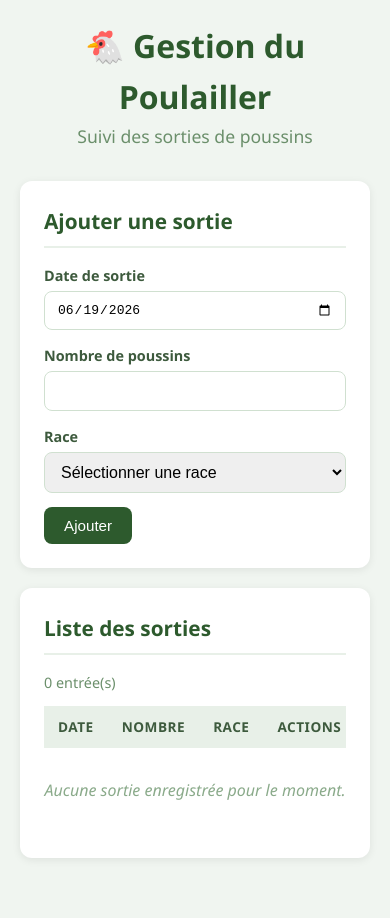
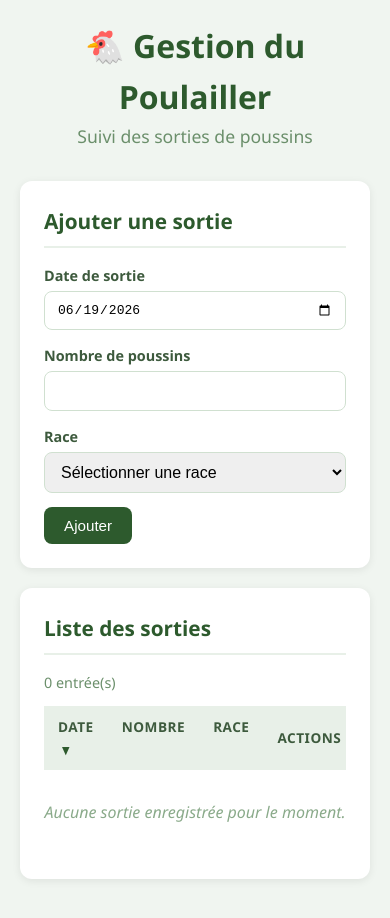
Before and after one commit to sleimane-hemida/poule, a website: page index.html in a window 390 px wide. Drawn offline with Linux system fonts and the light colour scheme; no server answers.

Commit message:
Add sort by date, nombre, race

```diff
--- a/css/style.css
+++ b/css/style.css
@@ -157,6 +157,26 @@ thead th {
   color: #3d5a3d;
 }
 
+thead th.sortable {
+  cursor: pointer;
+  user-select: none;
+}
+
+thead th.sortable:hover {
+  background: #d8e8d8;
+}
+
+.sort-indicator {
+  display: inline-block;
+  margin-left: 4px;
+  font-size: 0.8em;
+  color: #8aaa8a;
+}
+
+thead th.sortable.active .sort-indicator {
+  color: #2d5a2d;
+}
+
 tbody td {
   padding: 12px 14px;
   border-bottom: 1px solid #eef4ee;
--- a/index.html
+++ b/index.html
@@ -56,9 +56,9 @@
         <table>
           <thead>
             <tr>
-              <th>Date</th>
-              <th>Nombre</th>
-              <th>Race</th>
+              <th data-sort="date" class="sortable">Date <span class="sort-indicator"></span></th>
+              <th data-sort="nombre" class="sortable">Nombre <span class="sort-indicator"></span></th>
+              <th data-sort="race" class="sortable">Race <span class="sort-indicator"></span></th>
               <th>Actions</th>
             </tr>
           </thead>
--- a/js/app.js
+++ b/js/app.js
@@ -23,6 +23,8 @@ document.addEventListener('DOMContentLoaded', () => {
   let entries = [];
   let editingId = null;
   let deleteTargetId = null;
+  let sortKey = 'date';
+  let sortDir = 'desc';
 
   function formatDate(dateStr) {
     if (!dateStr) return '';
@@ -96,7 +98,39 @@ document.addEventListener('DOMContentLoaded', () => {
     }
   }
 
+  function getSortValue(entry, key) {
+    if (key === 'date') return entry.date;
+    if (key === 'nombre') return entry.nombre;
+    if (key === 'race') return entry.race.toLowerCase();
+    return '';
+  }
+
+  function sortEntries() {
+    entries.sort((a, b) => {
+      const va = getSortValue(a, sortKey);
+      const vb = getSortValue(b, sortKey);
+      if (va < vb) return sortDir === 'asc' ? -1 : 1;
+      if (va > vb) return sortDir === 'asc' ? 1 : -1;
+      return 0;
+    });
+  }
+
+  function updateSortIndicators() {
+    document.querySelectorAll('thead th.sortable').forEach(th => {
+      const key = th.dataset.sort;
+      th.classList.toggle('active', key === sortKey);
+      const span = th.querySelector('.sort-indicator');
+      if (key === sortKey) {
+        span.textContent = sortDir === 'asc' ? '▲' : '▼';
+      } else {
+        span.textContent = '';
+      }
+    });
+  }
+
   function render() {
+    sortEntries();
+    updateSortIndicators();
     tbody.innerHTML = '';
     entryCount.textContent = `${entries.length} entrée(s)`;
 
@@ -208,6 +242,19 @@ document.addEventListener('DOMContentLoaded', () => {
     if (e.target === clearModal) clearModal.style.display = 'none';
   });
 
+  document.querySelectorAll('thead th.sortable').forEach(th => {
+    th.addEventListener('click', () => {
+      const key = th.dataset.sort;
+      if (sortKey === key) {
+        sortDir = sortDir === 'asc' ? 'desc' : 'asc';
+      } else {
+        sortKey = key;
+        sortDir = 'asc';
+      }
+      render();
+    });
+  });
+
   dateInput.value = getToday();
   fetchEntries();
 });
```
